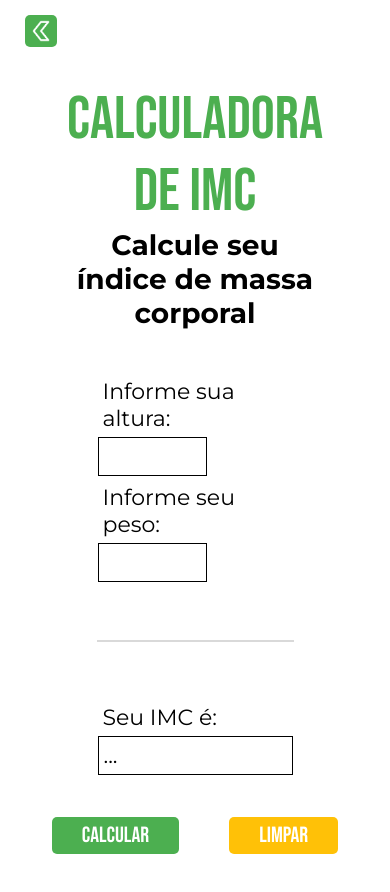
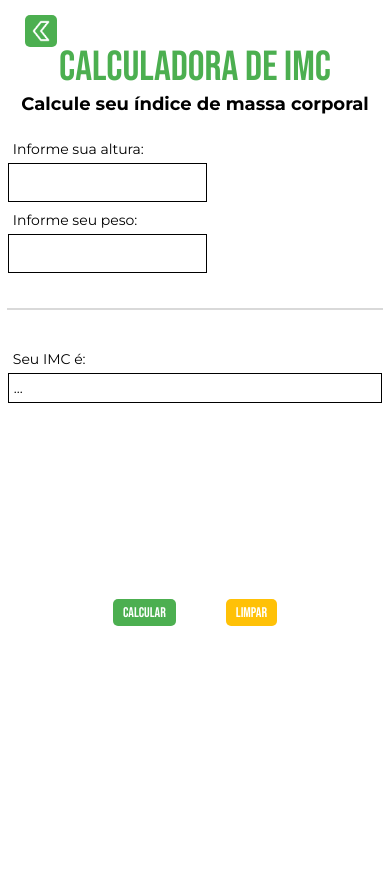
Before and after one commit to biancaliebetanz/calculadora-fatec, a plain HTML site: page pages/imc/index.html in a window 390 px wide. After the commit the page ends 844 px from the top, so only its background shows below. Drawn offline with Linux system fonts and the light colour scheme.

Commit message:
minor: responsividade tela inicial

```diff
--- a/styles.css
+++ b/styles.css
@@ -31,6 +31,11 @@
     --pc-texto: 22px;
     --pc-input: 22px;
     --pc-botao: 22px;
+    --celular-titulo: 42px;
+    --celular-subtitulo: 18px;
+    --celular-texto: 14px;
+    --celular-input: 14px;
+    --celular-botao: 14px;
 }
 
 * {
@@ -182,3 +187,41 @@ hr {
     width: 100%;
     flex-direction: column;
 }
+
+@media (max-width: 500px) {
+    .formatacao-pagina {
+        min-height: 90vh;
+        justify-content: center;
+        padding: 5vh 2vw;
+        gap: 20px;
+    }
+    .titulo-preto {
+        font-size: var(--celular-titulo);
+    }
+    .titulo-verde {
+        font-size: var(--celular-titulo);
+    }
+    .subtitulo-preto {
+        font-size: var(--celular-subtitulo);
+    }
+    .subtitulo-verde {
+        font-size: var(--celular-subtitulo);
+    }
+    .texto {
+        font-size: var(--celular-texto);
+    }
+    .botao {
+        font-size: var(--celular-botao);
+        padding: 5px 10px;
+    }
+    .grupo-botao {
+        grid-template-columns: repeat(1, 1fr);
+        gap: 20px;
+    }
+    .grupo-botao a {
+    font-size: 16px;
+    padding: 25px 5px;
+    min-width: unset;
+
+    }
+}
```
